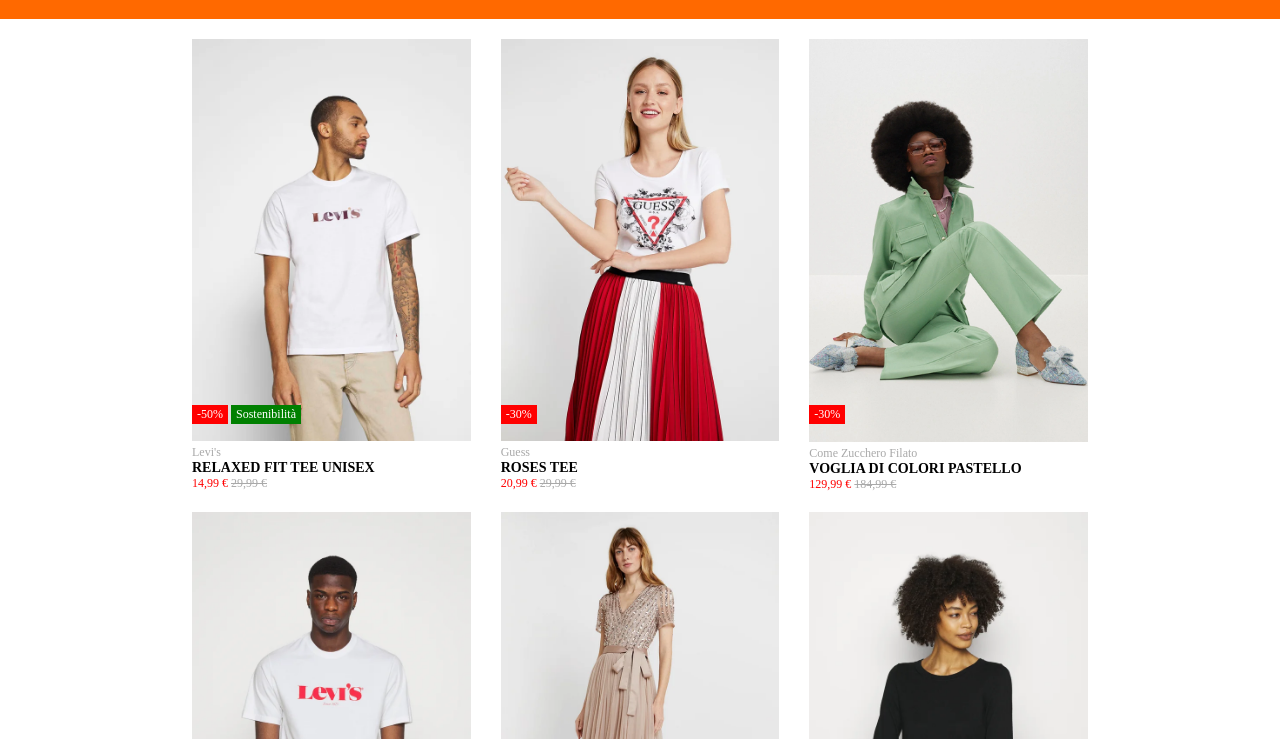
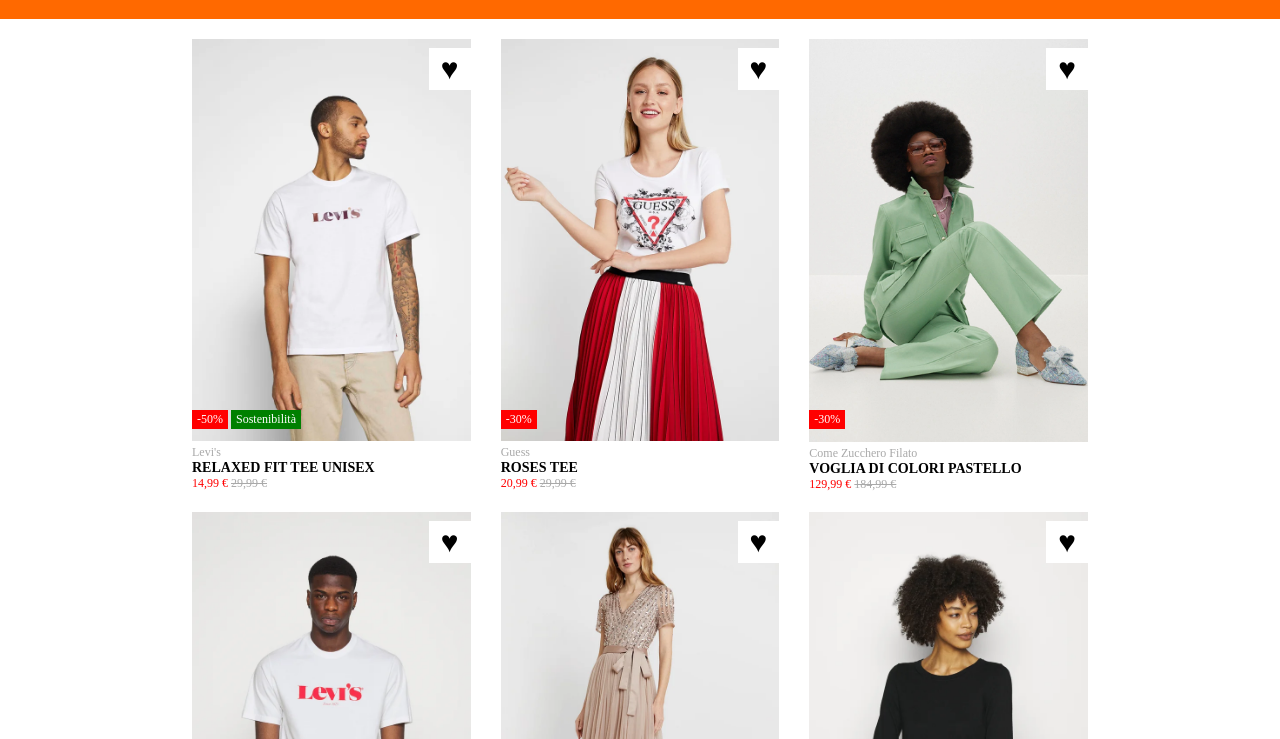
Before and after one commit to JacopoP/html-css-boolando, a plain HTML site: page index.html in a window 1280 px wide. Shown: the part 61-800 px from the top of the page. Drawn offline with Linux system fonts and the light colour scheme.

Commit message:
main completato

```diff
--- a/css/style.css
+++ b/css/style.css
@@ -71,7 +71,7 @@
     color: #fff;
     position: absolute;
     left: 0;
-    bottom: 15%;
+    top: 82%;
     z-index: 10;
     font-size: 12px;
 }
@@ -90,6 +90,7 @@
     padding: 2px 5px;
 }
 
+/* price tag rules */
 .price_tag .brand{
     font-size: 12px;
     color: darkgray;
@@ -109,3 +110,17 @@
     color: darkgray;
     text-decoration: line-through;
 }
+
+/* heart rules */
+.heart{
+    background-color: #fff;
+    position: absolute;
+    right: 0;
+    top: 2%;
+    font-size: 30px;
+    padding: 4px 12px;
+}
+
+.heart:hover{
+    color: red;
+}
--- a/index.html
+++ b/index.html
@@ -49,6 +49,10 @@
                     <div class="sustainability">Sostenibilità</div>
                 </div>
 
+                <div class="heart">
+                    &hearts;
+                </div>
+
                 <!-- etichetta prezzo -->
                 <div class="price_tag">
                     <div class="brand">Levi's</div>
@@ -72,6 +76,10 @@
                     <div class="discount">-30%</div>
                 </div>
 
+                <div class="heart">
+                    &hearts;
+                </div>
+
                 <!-- etichetta prezzo -->
                 <div class="price_tag">
                     <div class="brand">Guess</div>
@@ -93,6 +101,10 @@
 
                 <div class="chance">
                     <div class="discount">-30%</div>
+                </div>
+
+                <div class="heart">
+                    &hearts;
                 </div>
 
                 <!-- etichetta prezzo -->
@@ -124,6 +136,10 @@
                     <div class="sustainability">Sostenibilità</div>
                 </div>
 
+                <div class="heart">
+                    &hearts;
+                </div>
+
                 <!-- etichetta prezzo -->
                 <div class="price_tag">
                     <div class="brand">Levi's</div>
@@ -142,6 +158,10 @@
                 <img src="img/5.webp" alt="Stripe bodice" class="no-hover">
                 <!-- immagine con hover -->
                 <img src="img/5b.webp" alt="Relaxed fit tee" class="hover">
+
+                <div class="heart">
+                    &hearts;
+                </div>
 
                 <!-- etichetta prezzo -->
                 <div class="price_tag">
@@ -165,6 +185,10 @@
                     <div class="sustainability">Sostenibilità</div>
                 </div>
 
+                <div class="heart">
+                    &hearts;
+                </div>
+
                 <!-- etichetta prezzo -->
                 <div class="price_tag">
                     <div class="brand">Esprit</div>
```
